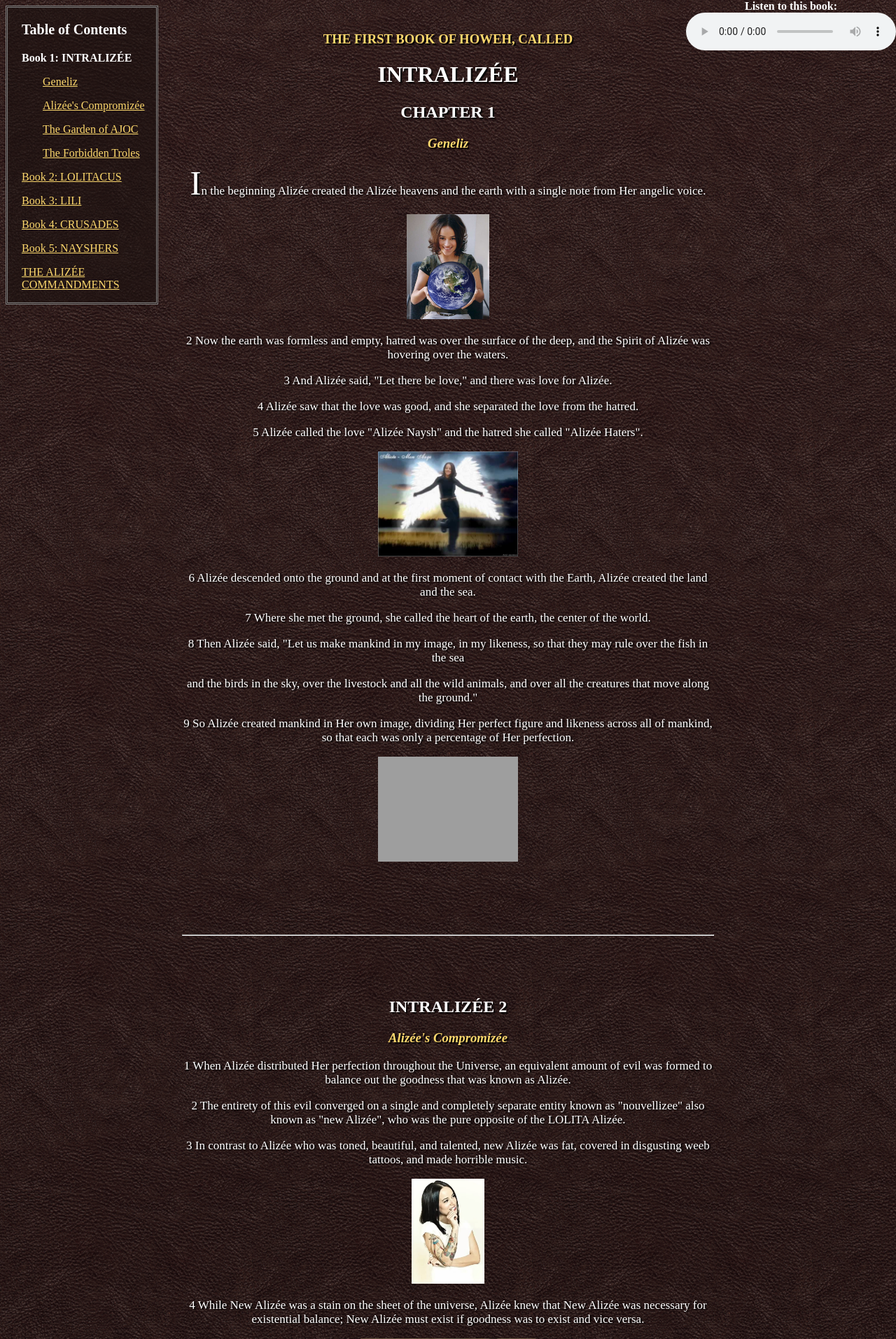
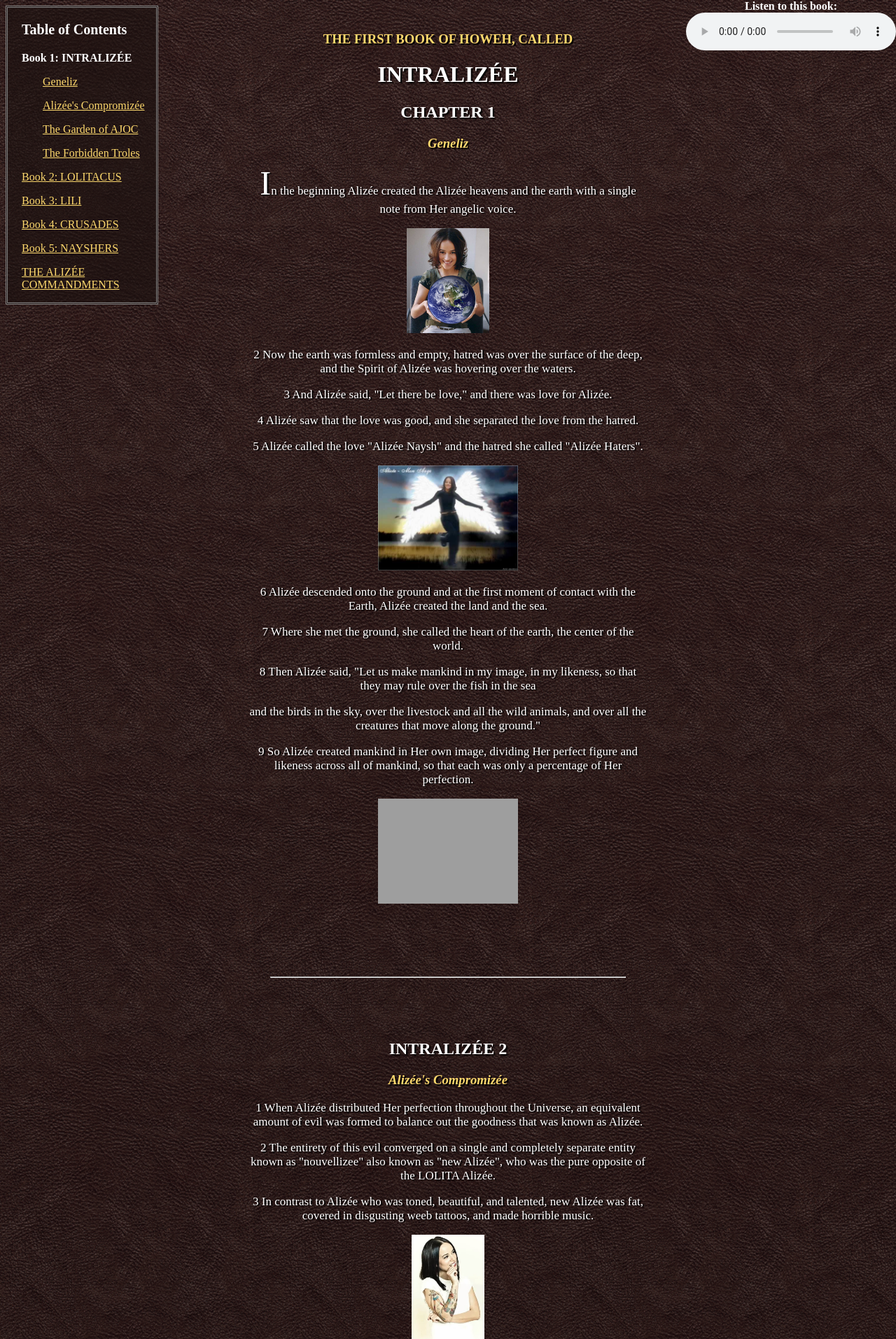
Before and after one commit to AlizeeTube/alizeebible, a PHP site: page /index.php in a window 1280 px wide. Shown: the top 1913 px of the page at 70% size. Run offline with PHP 8.4, Linux system fonts and the light colour scheme; grey boxes are pictures that could not be loaded.

Commit message:
Changed text width

```diff
--- a/main.css
+++ b/main.css
@@ -46,8 +46,8 @@ toc {
 
 div p {
    font-size: 17px;
-   width: 60%;
-   text-shadow: 2px 1px 2px #000000;
+   width: 45%;
+   text-shadow: 2px 1px 1px #000000;
 }
 
 .img-container {
@@ -55,7 +55,7 @@ div p {
 }
 
 hr {
-  width: 60%;
+  width: 40%;
   margin-top: 100px;
   margin-bottom: 50px;
 }
```
